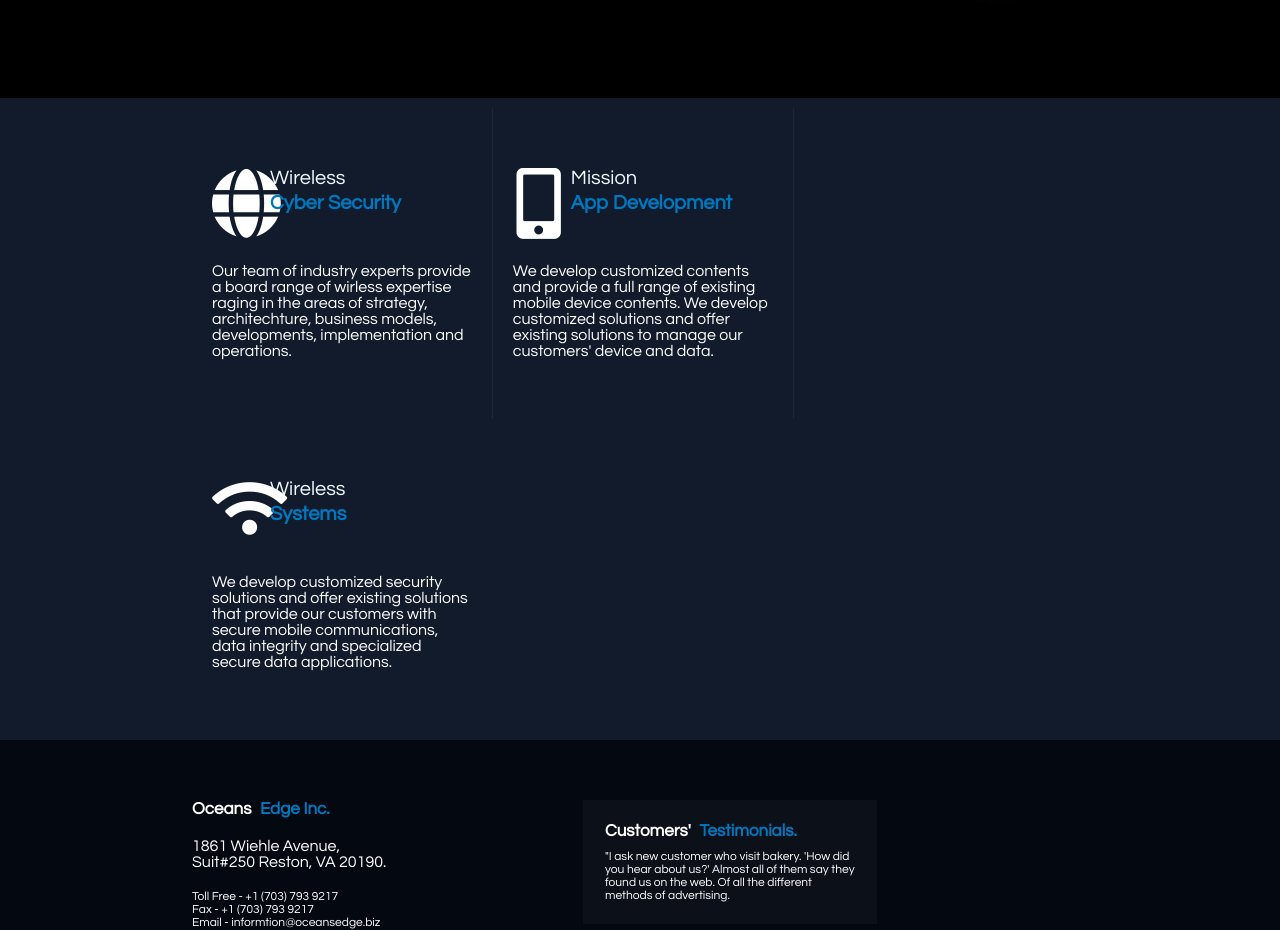
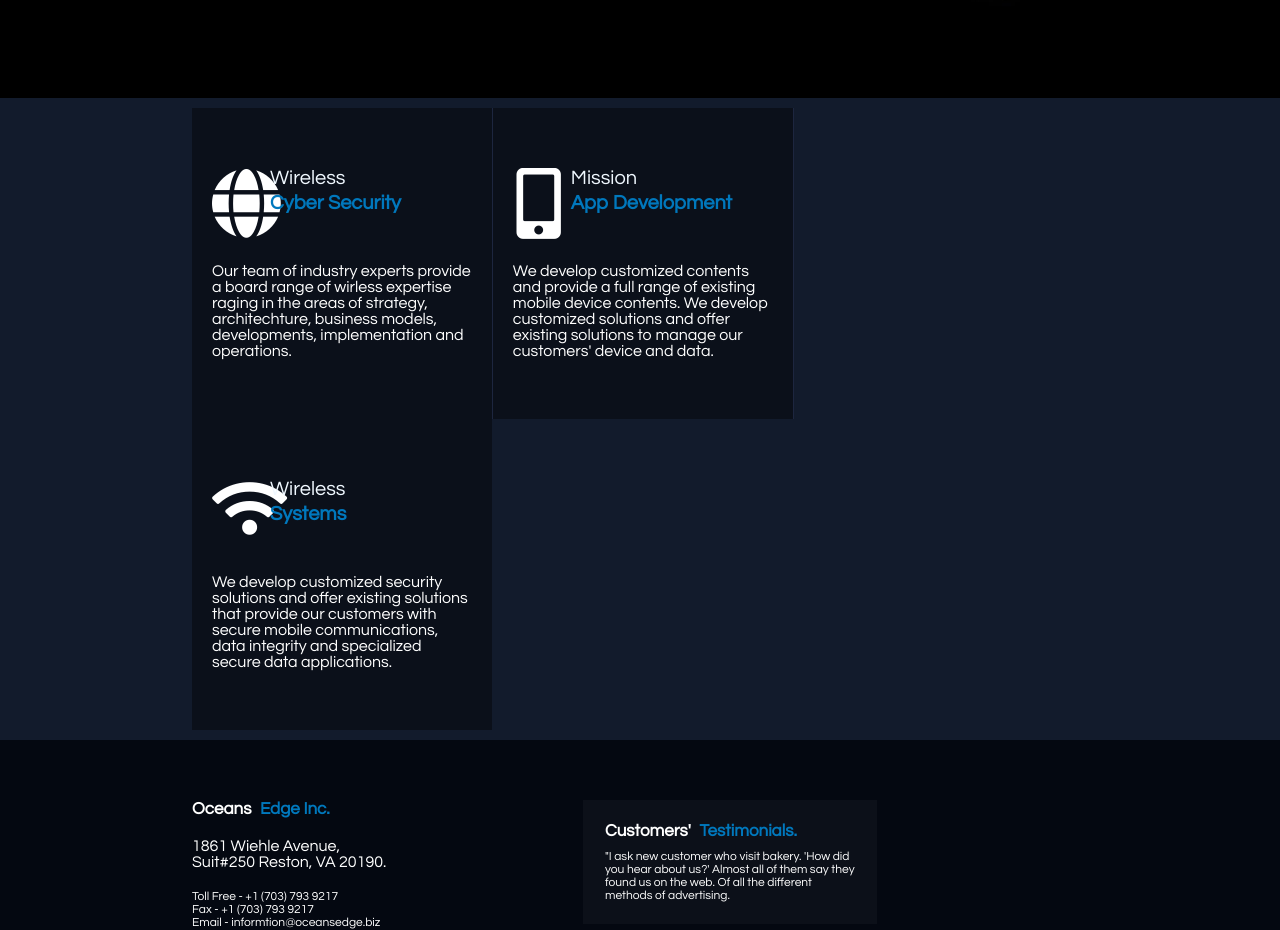
Before and after one commit to kamrulahsanrocky/ssbass2.1, a plain HTML site: page index.html in a window 1280 px wide. Shown: the part 636-1566 px from the top of the page. Drawn offline with Linux system fonts and the light colour scheme.

Commit message:
new design

```diff
--- a/css/style.css
+++ b/css/style.css
@@ -243,6 +243,8 @@ a:hover {
 }
 
 .service-section {
+    cursor: pointer;
+    background-color: #00000069;
     padding-left: 20px;
     float: left;
     width: 29%;
@@ -250,6 +252,11 @@ a:hover {
     padding-right: 20px;
     padding-top: 60px;
     padding-bottom: 60px;
+    transition: all 1s ease;
+}
+
+.service-section:hover {
+    background-color: #0000001c;
 }
 
 .service-section:last-child {
```
